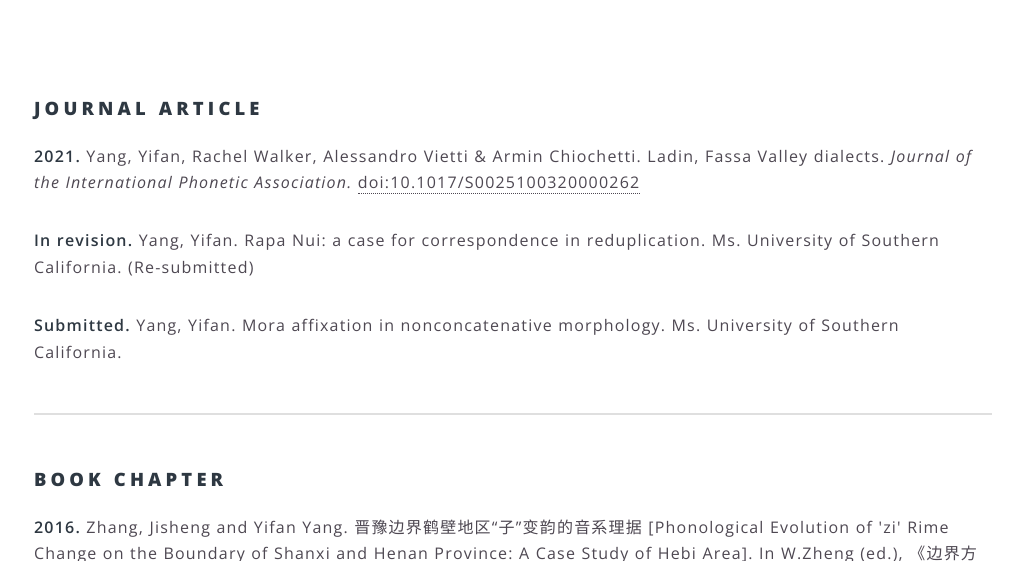
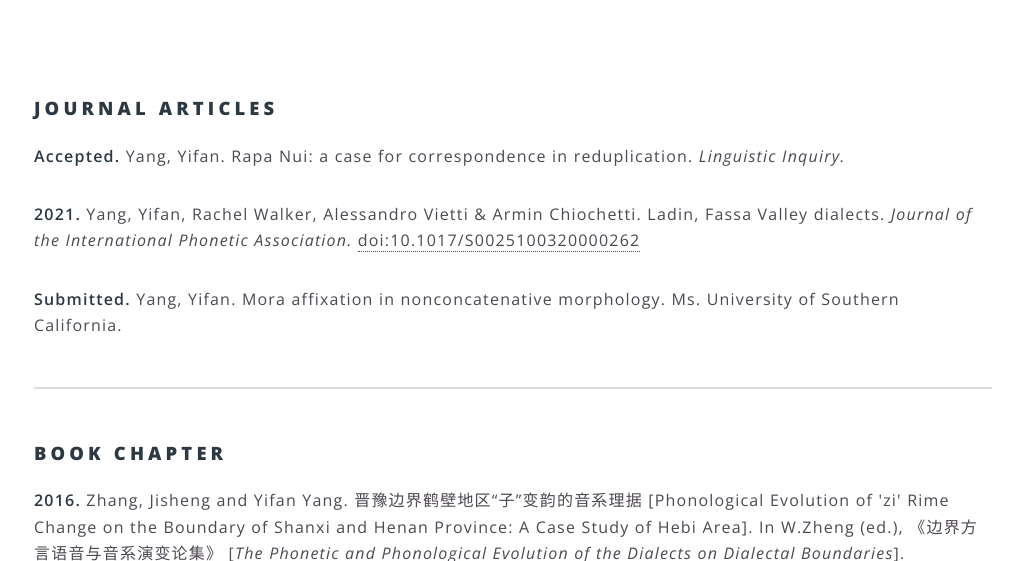
Before and after one commit to MuxuanHe/MuxuanHe, a Jekyll site: the page built from 2Papers.html, in a window 1280 px wide and 900 px high, cut to the strip 339-900 px from the top of the window. Shown: the whole strip, without its empty margins (127-1150 px from the left). Built offline with Jekyll 4.4.1, drawn with Linux system fonts in a browser that asks for light colours.

Commit message:
Update 2Papers.html

```diff
--- a/2Papers.html
+++ b/2Papers.html
@@ -12,15 +12,15 @@ title: Research
 			<div class="10u">
 			<section>
 				<header>
-					<h3>Journal Article</h3>
+					<h3>Journal Articles</h3>
 				</header>
+
+				<p><b>Accepted.</b> Yang, Yifan. Rapa Nui: a case for correspondence in reduplication.
+					<i>Linguistic Inquiry.</i></p>
 
 				<p><b>2021.</b> Yang, Yifan, Rachel Walker, Alessandro Vietti & Armin Chiochetti.
 					Ladin, Fassa Valley dialects. <i>Journal of the International Phonetic Association.</i>
 					<a href="http://dx.doi.org/10.1017/S0025100320000262">doi:10.1017/S0025100320000262</a></p>
-
-				<p><b>In revision.</b> Yang, Yifan. Rapa Nui: a case for correspondence in reduplication.
-					Ms. University of Southern California. (Re-submitted)</p>
 
 				<p><b>Submitted.</b> Yang, Yifan. Mora affixation in nonconcatenative morphology.
 					Ms. University of Southern California.</p>
```
